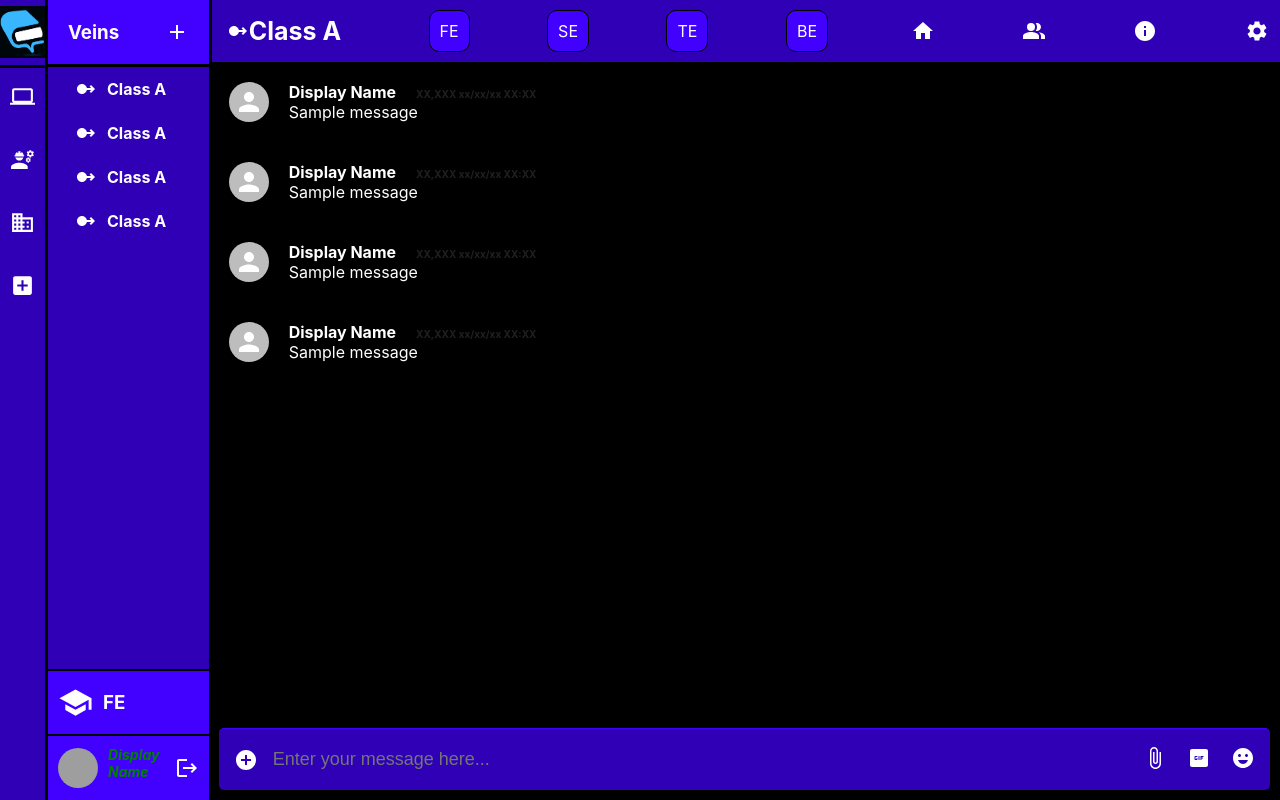
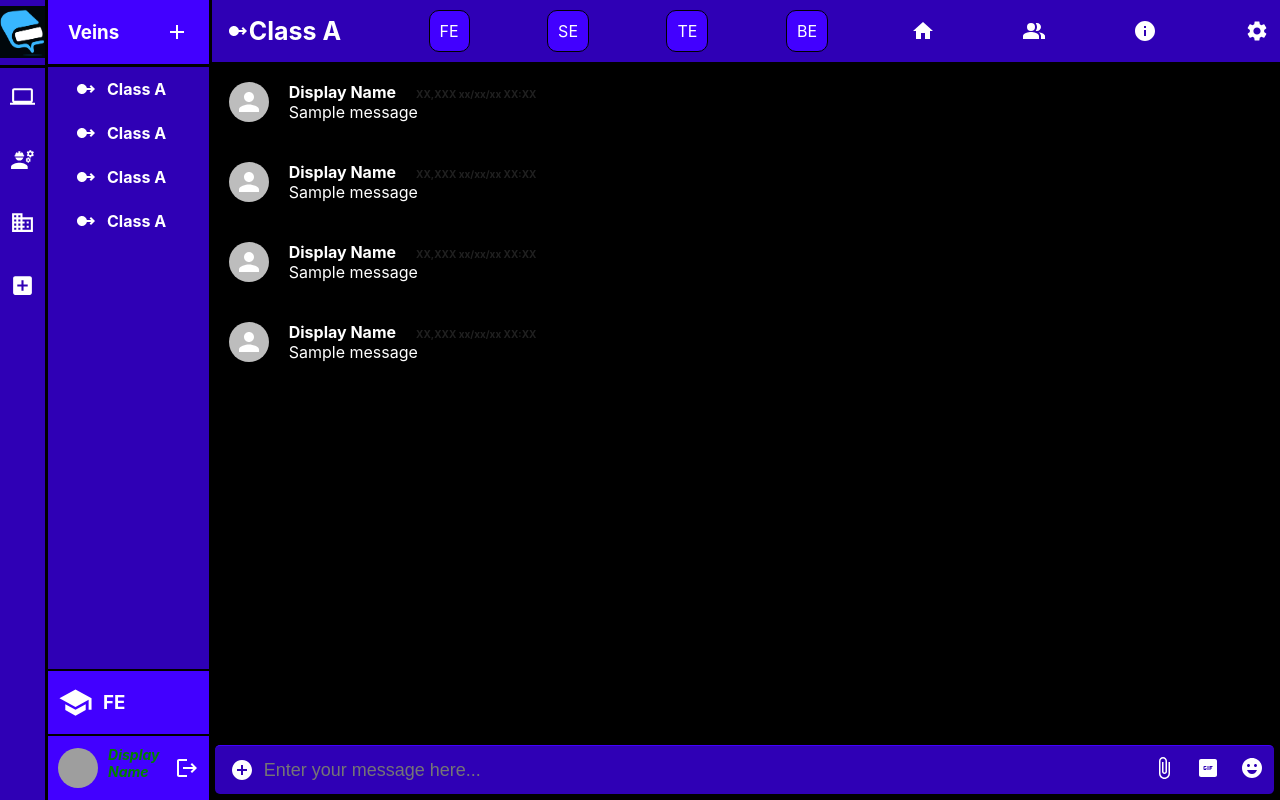
Before and after one commit to Kunj-Pate1/Cube, a React (Create React App) app: page / in a window 1280 px wide. Built offline with nearby package versions, Linux system fonts and the light colour scheme; grey boxes are pictures that could not be loaded.

Commit message:
Update Chat.css

```diff
--- a/src/components/Chat.css
+++ b/src/components/Chat.css
@@ -11,16 +11,16 @@
     color:white;
     align-items: center;
     justify-content: space-between;
-    padding: 5px;
+    padding: 0px;
     padding-left: 15px;
     border-radius: 5px;
-    margin:10px;
+    margin:6px;
     border-top: 1px solid var(--bg-secondary);
     background-color: var(--bg-primary);
 }
 
 .input >form >input {
-    padding: 15px;
+    padding: 10px;
     background:transparent;
     border:none;
     outline-width: 0;
@@ -42,6 +42,10 @@
     cursor: pointer;
 }
 
+.inputicons > .MuiSvgIcon-root:hover {
+    color: rgb(186, 184, 184);
+}
+
 .messages{
     flex:1;
 }
```
